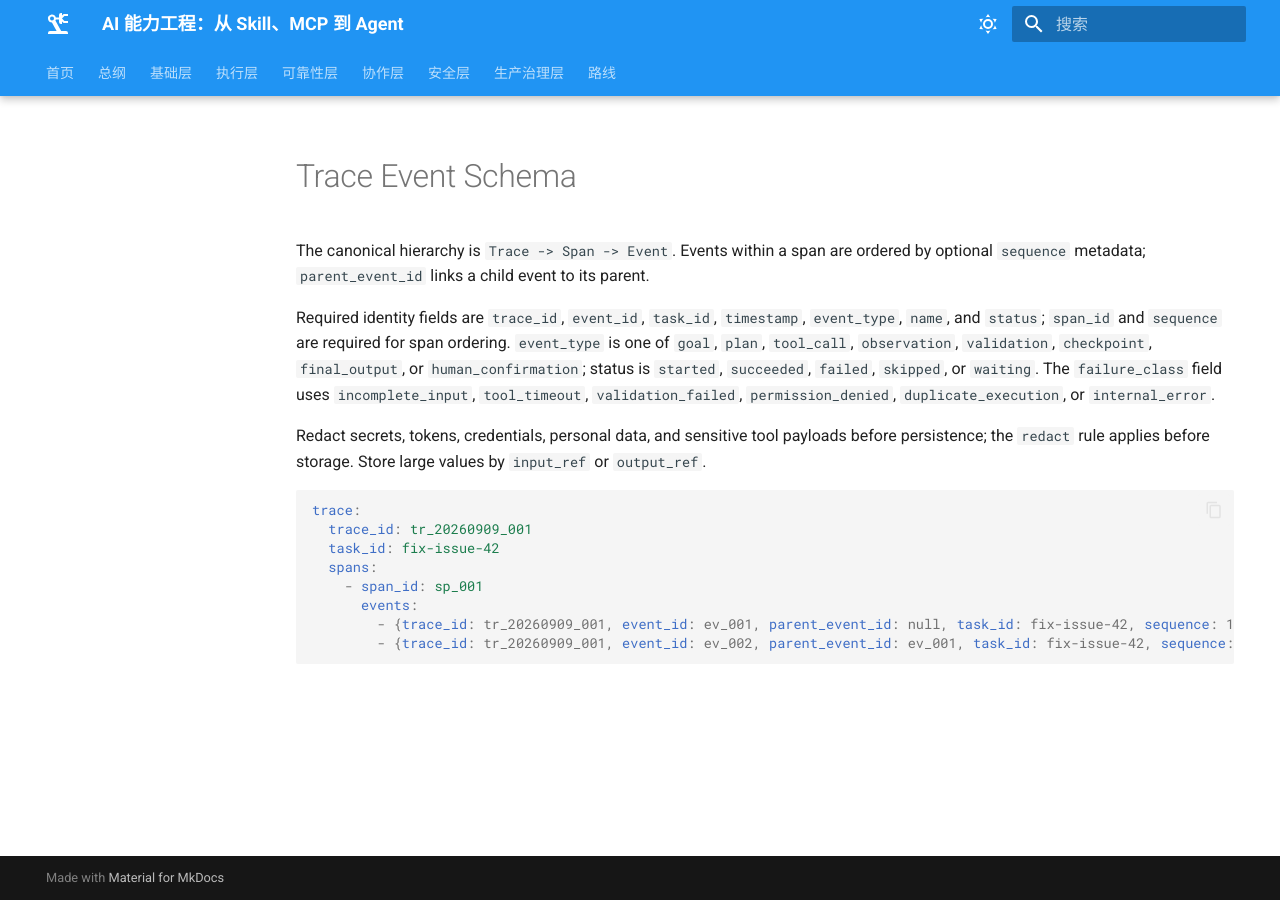
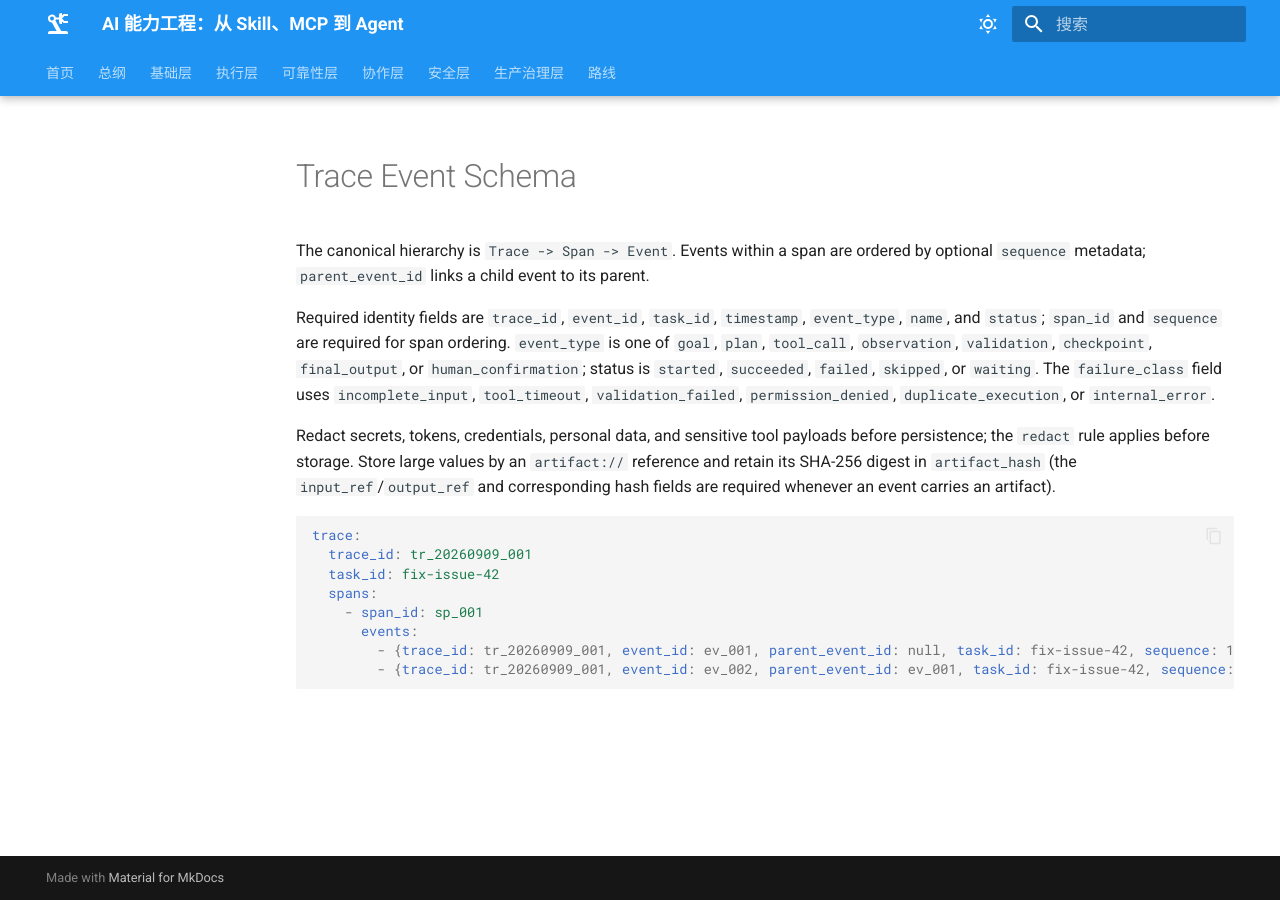
Before and after one commit to MathsionYang/ai-capability-engineering, an MkDocs documentation site: the page built from cn/assets/schemas/trace-event.md, in a window 1280 px wide. Built offline with MkDocs 1.6.1 and Material for MkDocs 9.7.7, drawn with Linux system fonts in a browser that asks for light colours.

Commit message:
fix: close stage 1 artifact schema contract

````diff
--- a/cn/assets/schemas/eval-case.yaml
+++ b/cn/assets/schemas/eval-case.yaml
@@ -16,7 +16,7 @@ example:
   case_id: code-repair-test-failure-001
   category: normal
   scenario: repair a failing test without changing its assertions
-  input: {prompt: repair tests/test_total.py, artifacts: [artifact://fixtures/repo-v1]}
+  input: {prompt: repair tests/test_total.py, artifacts: [{ref: artifact://fixtures/repo-v1, hash: sha256:bbbbbbbbbbbbbbbbbbbbbbbbbbbbbbbbbbbbbbbbbbbbbbbbbbbbbbbbbbbbbbbb}]}
   expected: {outcome: tests pass after production patch}
   forbidden_actions: [modify test assertions, access network]
   required_evidence: [test command exit code is zero, test file is unchanged]
--- a/cn/assets/schemas/trace-event.md
+++ b/cn/assets/schemas/trace-event.md
@@ -4,7 +4,7 @@ The canonical hierarchy is `Trace -> Span -> Event`. Events within a span are or
 
 Required identity fields are `trace_id`, `event_id`, `task_id`, `timestamp`, `event_type`, `name`, and `status`; `span_id` and `sequence` are required for span ordering. `event_type` is one of `goal`, `plan`, `tool_call`, `observation`, `validation`, `checkpoint`, `final_output`, or `human_confirmation`; status is `started`, `succeeded`, `failed`, `skipped`, or `waiting`. The `failure_class` field uses `incomplete_input`, `tool_timeout`, `validation_failed`, `permission_denied`, `duplicate_execution`, or `internal_error`.
 
-Redact secrets, tokens, credentials, personal data, and sensitive tool payloads before persistence; the `redact` rule applies before storage. Store large values by `input_ref` or `output_ref`.
+Redact secrets, tokens, credentials, personal data, and sensitive tool payloads before persistence; the `redact` rule applies before storage. Store large values by an `artifact://` reference and retain its SHA-256 digest in `artifact_hash` (the `input_ref`/`output_ref` and corresponding hash fields are required whenever an event carries an artifact).
 
 ```yaml
 trace:
@@ -13,6 +13,6 @@ trace:
   spans:
     - span_id: sp_001
       events:
-        - {trace_id: tr_20260909_001, event_id: ev_001, parent_event_id: null, task_id: fix-issue-42, sequence: 1, event_type: goal, name: receive_goal, status: succeeded, timestamp: 2026-09-09T10:15:00+08:00}
+        - {trace_id: tr_20260909_001, event_id: ev_001, parent_event_id: null, task_id: fix-issue-42, sequence: 1, event_type: goal, name: receive_goal, status: succeeded, timestamp: 2026-09-09T10:15:00+08:00, output_ref: artifact://runs/tr_20260909_001/goal.json, output_hash: sha256:aaaaaaaaaaaaaaaaaaaaaaaaaaaaaaaaaaaaaaaaaaaaaaaaaaaaaaaaaaaaaaaa}
         - {trace_id: tr_20260909_001, event_id: ev_002, parent_event_id: ev_001, task_id: fix-issue-42, sequence: 2, event_type: human_confirmation, name: confirm_patch, status: waiting, timestamp: 2026-09-09T10:15:01+08:00}
 ```
````
Also changed, not shown: 1 other file.
